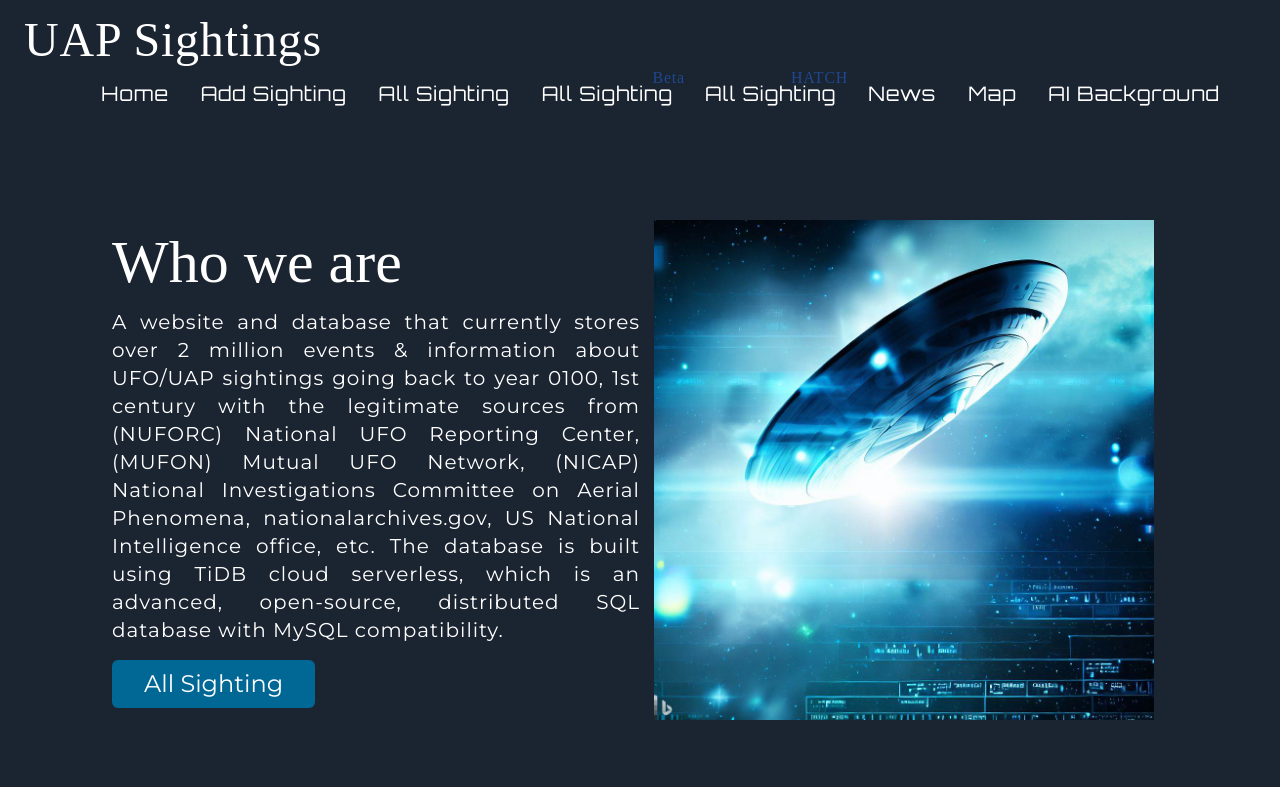
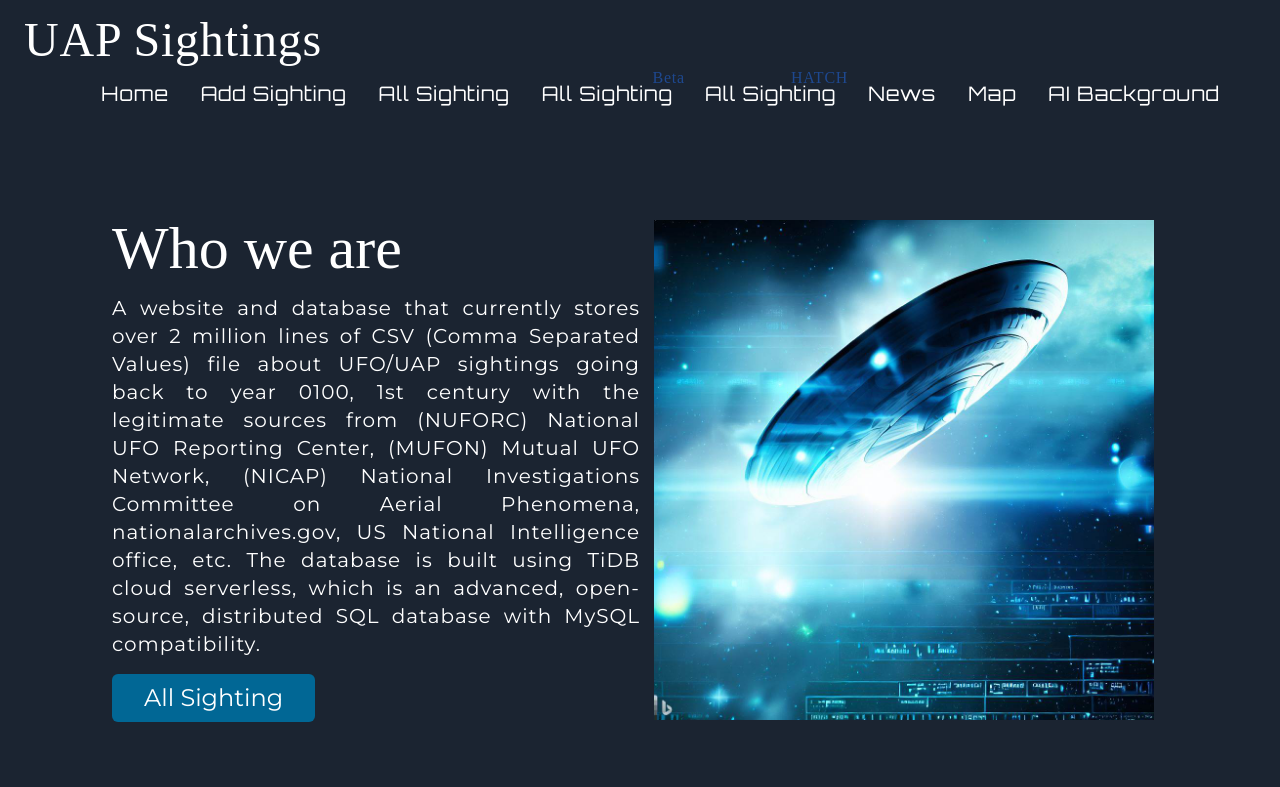
Before and after one commit to MiChaelinzo/SKYWATCH_UAP_SIGTHINGS, a Next.js app: page / in a window 1280 px wide. Shown: the top 787 px of the page. Built offline with nearby package versions, Linux system fonts and the light colour scheme; a web font is replaced by a local one.

Commit message:
Update page.js

```diff
--- a/app/page.js
+++ b/app/page.js
@@ -9,7 +9,7 @@ export default function page() {
       <div className='md:grid md:grid-cols-2 items-center pt-10'>
         <div className=''>
           <h1 className='text-3xl md:text-6xl font-tektur'>Who we are</h1>
-          <p className='text-xl text-justify py-4 tracking-wider'>A website and database that currently stores over 2 million events & information about UFO/UAP sightings going back to year 0100, 1st century with the legitimate sources from (NUFORC) National UFO Reporting Center, (MUFON)
+          <p className='text-xl text-justify py-4 tracking-wider'>A website and database that currently stores over 2 million lines of CSV (Comma Separated Values) file about UFO/UAP sightings going back to year 0100, 1st century with the legitimate sources from (NUFORC) National UFO Reporting Center, (MUFON)
 Mutual UFO Network, (NICAP) National Investigations Committee on Aerial Phenomena, nationalarchives.gov, US National Intelligence office, etc. The database is built using TiDB cloud serverless, which is an advanced, open-source, distributed SQL database with MySQL compatibility.</p>
 
           <Link href="/AllSighting">
```
